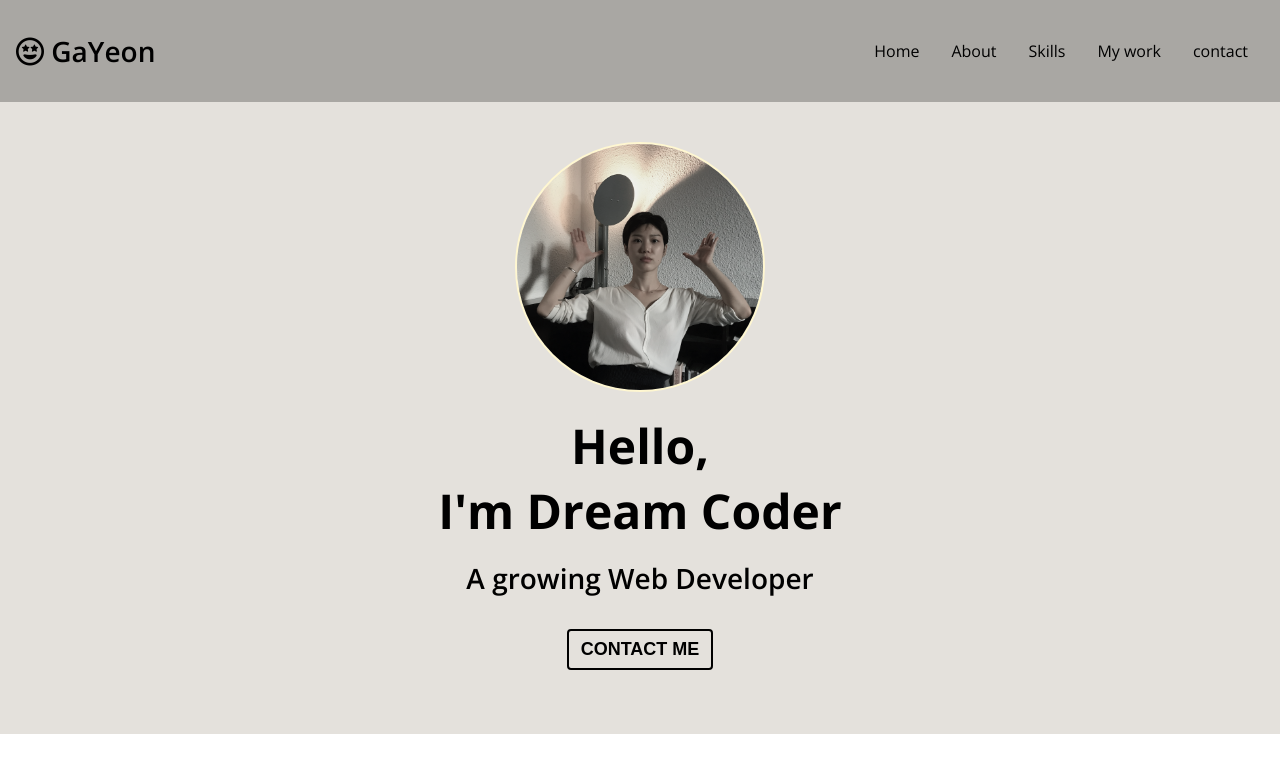
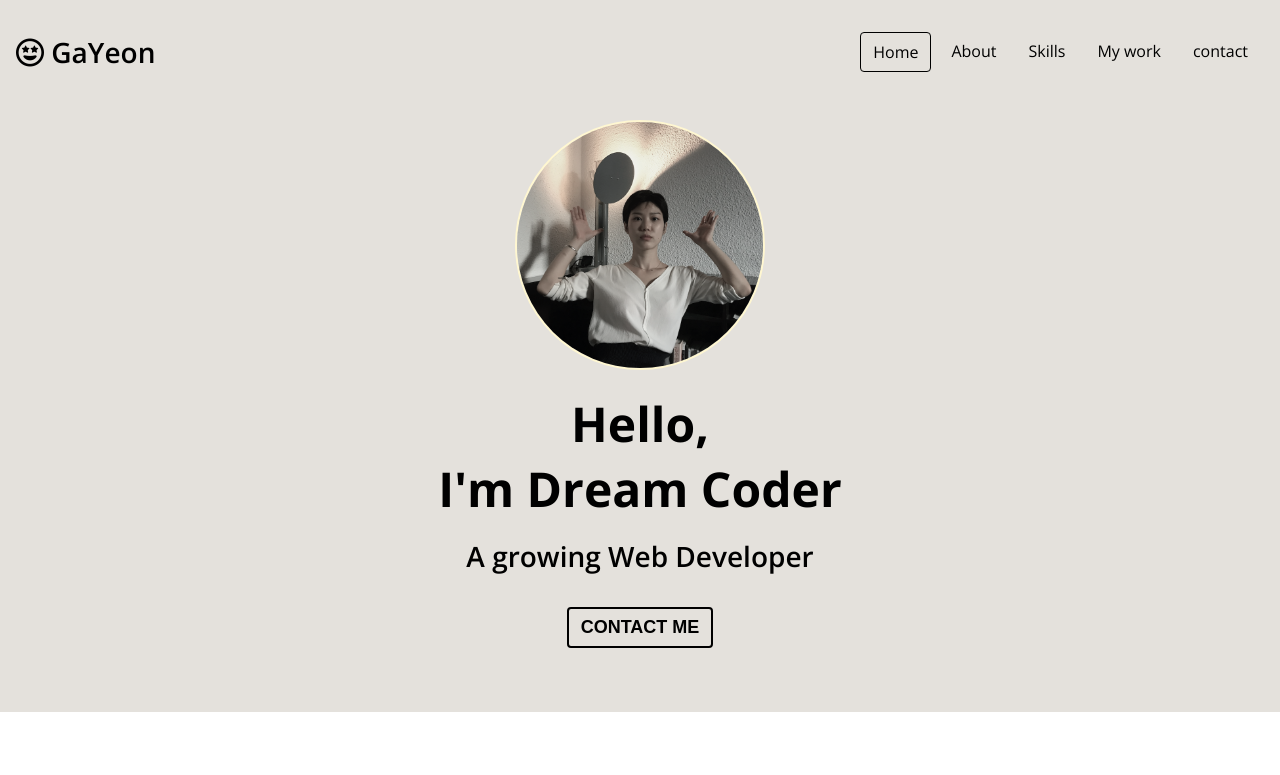
Before and after one commit to seoulsaram/portfolio, a plain HTML site: page index.html in a window 1280 px wide. Shown: the top 775 px of the page. Drawn offline with nearby package versions, Linux system fonts and the light colour scheme.

Commit message:
javascript : navbar

```diff
--- a/index.html
+++ b/index.html
@@ -24,7 +24,7 @@ rel="stylesheet">
         </div>
         <div class="navbar__menu">
             <ul class="navbar__menu">
-                <li class="navbar__menu__item">Home</li>
+                <li class="navbar__menu__item active">Home</li>
                 <li class="navbar__menu__item">About</li>
                 <li class="navbar__menu__item">Skills</li>
                 <li class="navbar__menu__item">My work</li>
--- a/main.js
+++ b/main.js
@@ -0,0 +1,26 @@
+'use strict';
+
+//스크롤을 내리면 nav바의 색이 변하게.
+//이 때 nav bar의 height만큼 크스롤이 되면 색이 변하게 해야 하므로
+//nav bar의 height을 알아내야 함.
+//스크롤이 될 때마다 이벤트를 실행해조
+const navbar = document.querySelector('#navbar');
+const navbarHeight = navbar.getBoundingClientRect().height;
+document.addEventListener('scroll', ()=> {
+   console.log(window.scrollY);
+   console.log(`navbar : ${navbarHeight}`);
+   if(window.scrollY > navbarHeight){
+       navbar.classList.add('navbar--dark');
+       //스크롤링이 nav bar이상으로 진행되면 진하게 만들자.
+       //클래스이름을 navbar--dark로 변경되도록 함.
+   }else{
+    navbar.classList.remove('navbar--dark');
+    //스크롤링이 nav bar 길이 이하로 다시 올라오면 지우자.
+   }
+});
+//window.scrollY는 스크롤이 y축 즉 세로로 내려갈 때
+//내려가진 만큼의 길이를 측정해준다.
+//getBoundingClientRect : 엘리먼트의 크기와 위치를 알고싶을 때 사용.
+//테두리를 제외한 안의 사각형 크기만 알고싶을 경우
+//ClientWidth, ClientHeight를 사용한다. padding도 포함한 크기가 나온다.
+//ex) element.clientWidth
--- a/style.css
+++ b/style.css
@@ -93,14 +93,21 @@ p{
 
 /* Navbar */
 #navbar{
+    position:fixed;
+    width: 100%;
     display: flex;
     justify-content: space-between;
-    background-color: var(--color-dark-grey);
     align-items: center;
     color: var(--color-black);
     padding: 16px;
 }
 
+/*navbar이면서 navbar--dark일 때*/
+#navbar.navbar--dark{
+    background-color: var(--color-dark-grey);
+    padding: 8px;
+    transition: all var(--animation-duration) ease-in-out;
+}
 .navbar__menu{
     display: flex;
 }
@@ -141,6 +148,7 @@ p{
 #home{
     background: url("imgs/home-background.png") center/cover no-repeat;
     padding: 40px;
+    padding-top: 120px;
     text-align: center;
 }
 
```
